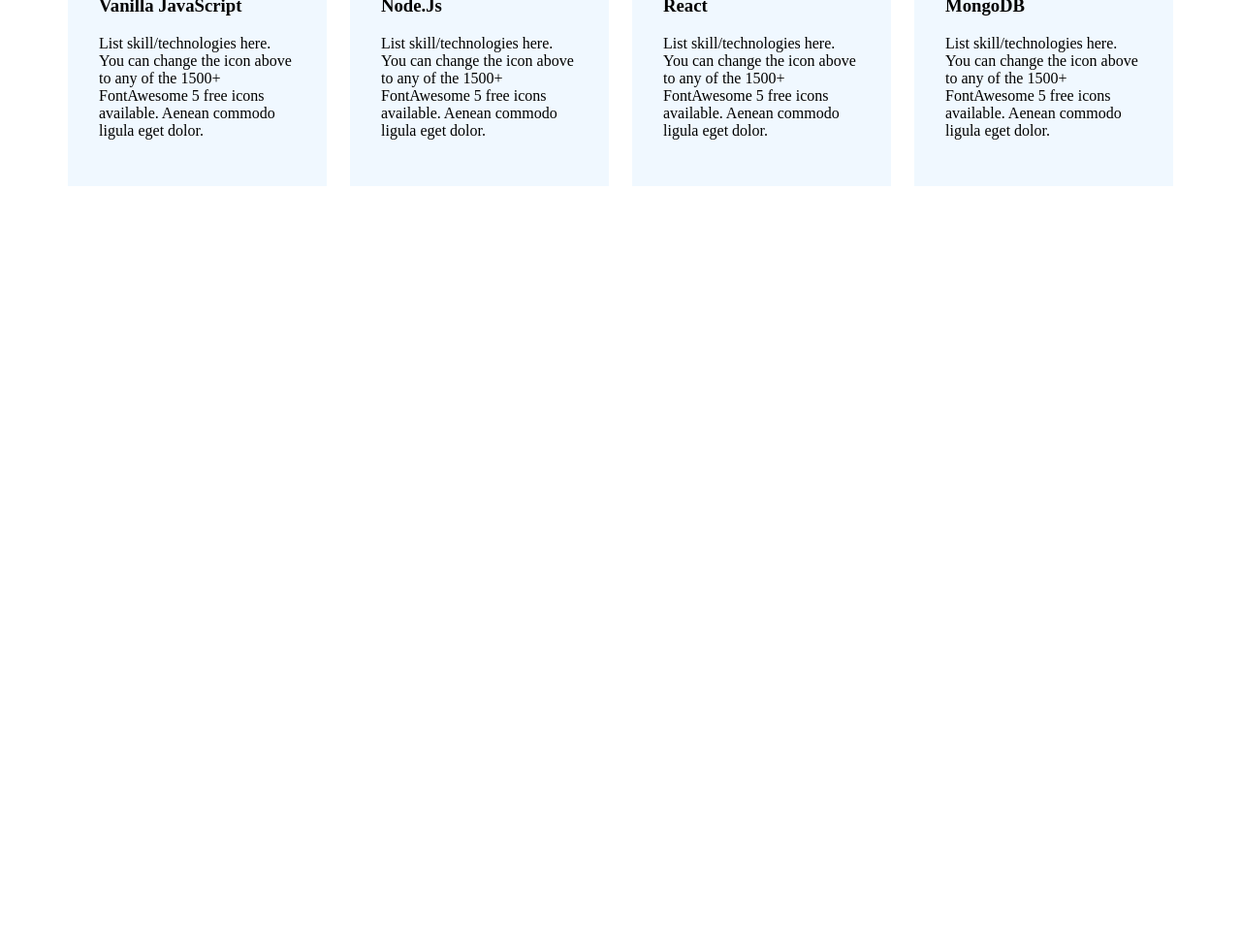
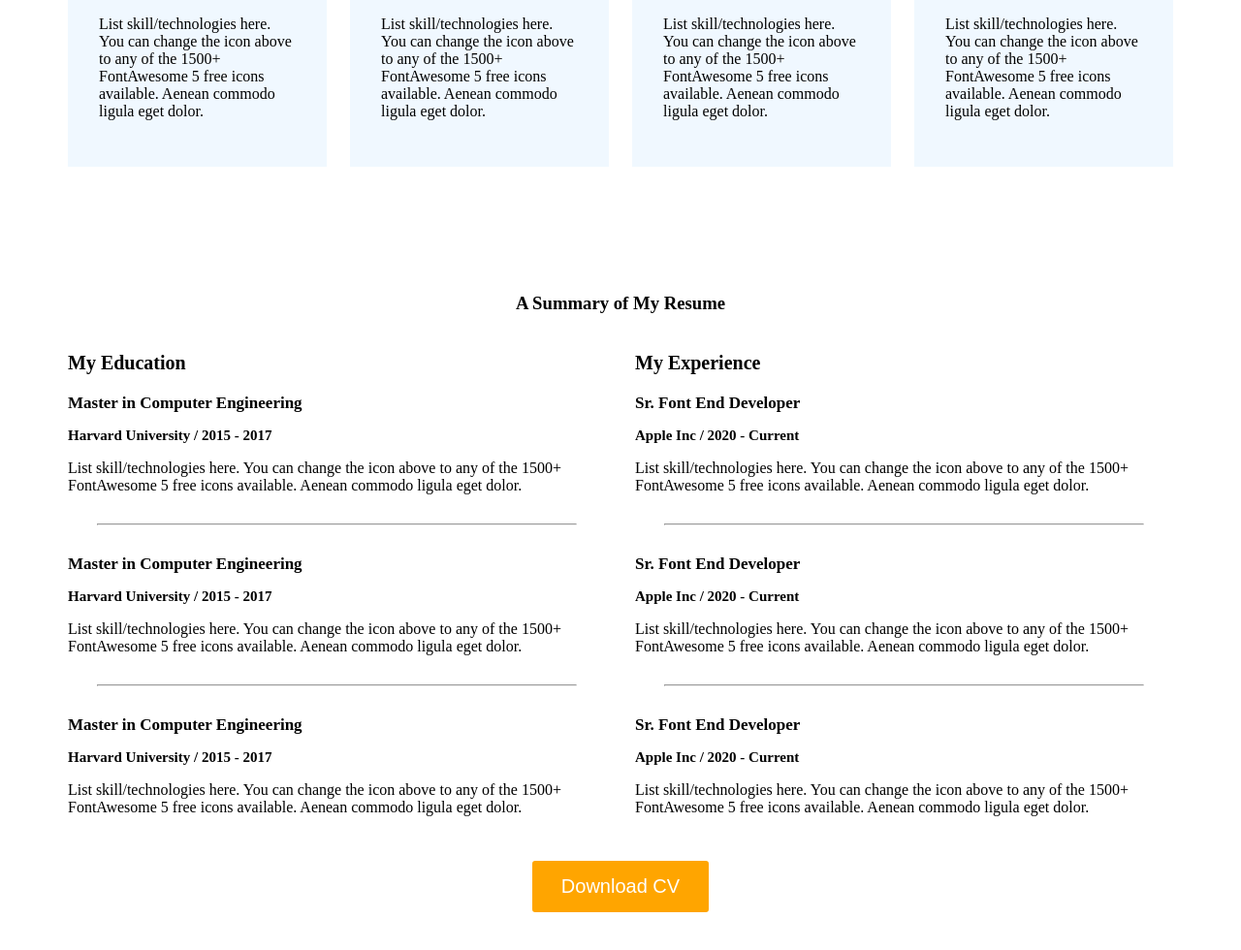
Before and after one commit to Sakib137/web-developer-sakib, a plain HTML site: page index.html in a window 1280 px wide. Shown: the part 1858-2838 px from the top of the page at 97% size. Before the commit the page ends 2120 px from the top, so only its background shows below. Drawn offline with Linux system fonts and the light colour scheme.

Commit message:
complete summary

```diff
--- a/index.html
+++ b/index.html
@@ -98,9 +98,74 @@
                         <p class="skill-description">List skill/technologies here. You can change the icon above to any of the 1500+ FontAwesome 5 free icons available. Aenean commodo ligula eget dolor.</p>
                     </div>
                 </div>
+        </section>
+
+        <!-- resume part -->
+
+        <section>
+            <h3 class="section-title">A Summary of My Resume</h3>
+            <div class="resume-container">
+                <div class="resume-column">
+                    <h3 class="resume-column-title">My Education</h3>
+
+                    <div class="resume-item">
+                        <h2 class="resume-item-title">Master in Computer Engineering</h2>
+                        <h3 class="resume-item-institution">Harvard University / 2015 - 2017</h3>
+                        <p class="resume-item-description">List skill/technologies here. You can change the icon above
+                            to any of the 1500+ FontAwesome 5 free icons available. Aenean commodo ligula eget dolor.</p>
+                    </div>
+                    <hr>
+                    <div class="resume-item">
+                        <h2 class="resume-item-title">Master in Computer Engineering</h2>
+                        <h3 class="resume-item-institution">Harvard University / 2015 - 2017</h3>
+                        <p class="resume-item-description">List skill/technologies here. You can change the icon above
+                            to any of the 1500+ FontAwesome 5 free icons available. Aenean commodo ligula eget dolor.</p>
+                    </div>
+                    <hr>
+                    <div class="resume-item">
+                        <h2 class="resume-item-title">Master in Computer Engineering</h2>
+                        <h3 class="resume-item-institution">Harvard University / 2015 - 2017</h3>
+                        <p class="resume-item-description">List skill/technologies here. You can change the icon above
+                            to any of the 1500+ FontAwesome 5 free icons available. Aenean commodo ligula eget dolor.</p>
+                    </div>
 
 
+                </div>
+
+                <div class="resume-column">
+                    <h3 class="resume-column-title">My Experience</h3>
+                    <div class="resume-item">
+                        <h2 class="resume-item-title">Sr. Font End Developer</h2>
+                        <h3 class="resume-item-institution">Apple Inc / 2020 - Current</h3>
+                        <p class="resume-item-description">List skill/technologies here. You can change the icon above
+                            to any of the 1500+ FontAwesome 5 free icons available. Aenean commodo ligula eget dolor.</p>
+                    </div>
+                    <hr>
+                    <div class="resume-item">
+                        <h2 class="resume-item-title">Sr. Font End Developer</h2>
+                        <h3 class="resume-item-institution">Apple Inc / 2020 - Current</h3>
+                        <p class="resume-item-description">List skill/technologies here. You can change the icon above
+                            to any of the 1500+ FontAwesome 5 free icons available. Aenean commodo ligula eget dolor.</p>
+                    </div>
+                    <hr>
+                    <div class="resume-item">
+                        <h2 class="resume-item-title">Sr. Font End Developer</h2>
+                        <h3 class="resume-item-institution">Apple Inc / 2020 - Current</h3>
+                        <p class="resume-item-description">List skill/technologies here. You can change the icon above
+                            to any of the 1500+ FontAwesome 5 free icons available. Aenean commodo ligula eget dolor.</p>
+                    </div>
+
+                </div>
+            </div>
+
+            <div class="cv">
+                <button class="new">
+                    Download CV
+                </button>
+            </div>
+
         </section>
+
 
     </main>
 
--- a/styles/port.css
+++ b/styles/port.css
@@ -86,6 +86,10 @@ main{
     margin: 70px auto;
 }
 
+main section{
+    margin-top: 130px;
+}
+
 
 .about{
     padding: 130px;
@@ -114,7 +118,7 @@ main{
 }
 
 #what-i-do{
-    padding: 30px 150px;
+    padding: 20px 150px;
 }
 
 .skills-container{
@@ -128,7 +132,29 @@ main{
     padding: 32px;
 }
 
-.skill-description{
+.resume-container{
+    display: flex;
+    gap: 30px;
+}
 
+.resume-column-title{
+    font-size: 20px;
+}
+
+.resume-item-title{
+    font-size: 17px;
+}
+
+.resume-item-institution{
+    font-size: 15px;
 
 }
+
+.resume-container hr{
+    margin: 30px;
+}
+
+.cv{
+    margin-top: 30px;
+    text-align: center;
+}
```
